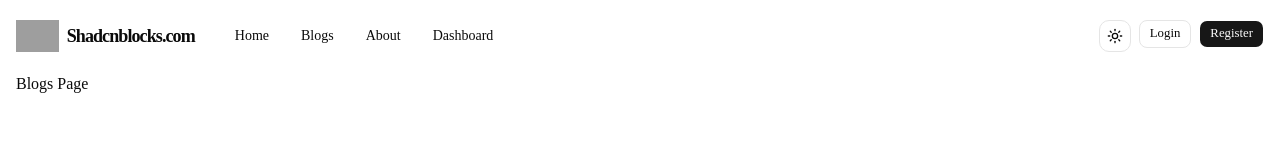
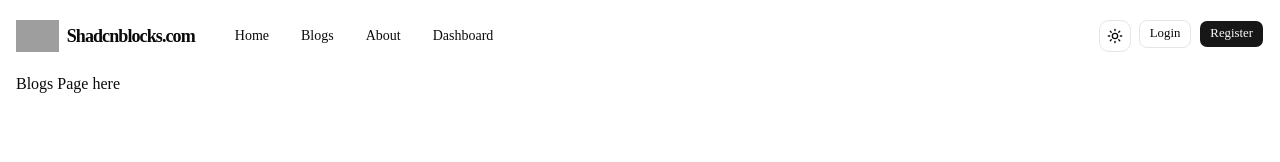
Before and after one commit to pobittra1/blog-app-client, a Next.js app: page /blogs in a window 1280 px wide. Shown: the top 162 px of the page. Built offline with nearby package versions, Linux system fonts and the light colour scheme; grey boxes are pictures that could not be loaded.

Commit message:
refactor blog page

```diff
--- a/src/app/(commonLayout)/blogs/page.tsx
+++ b/src/app/(commonLayout)/blogs/page.tsx
@@ -1,7 +1,7 @@
 export default function BlogsPage() {
   return (
     <div>
-      <h1>Blogs Page</h1>
+      <h1>Blogs Page here</h1>
     </div>
   );
 }
```
